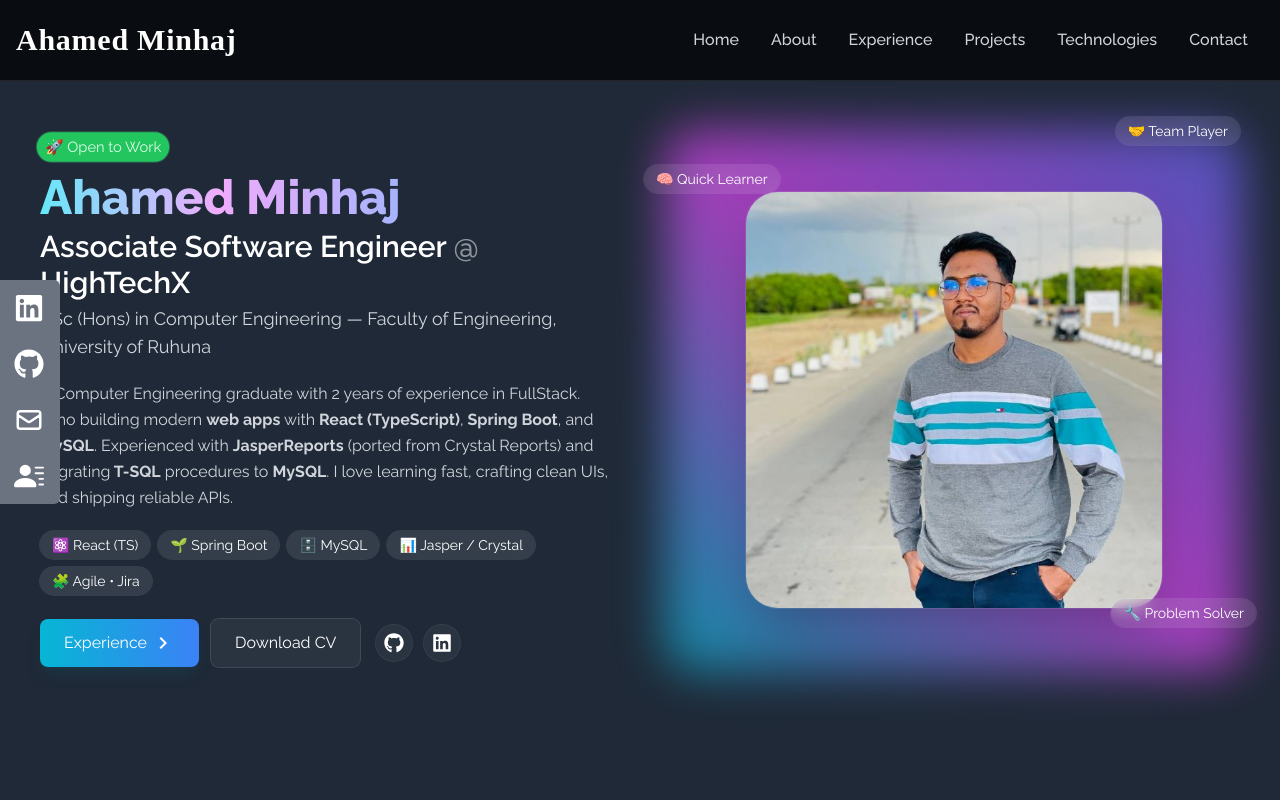
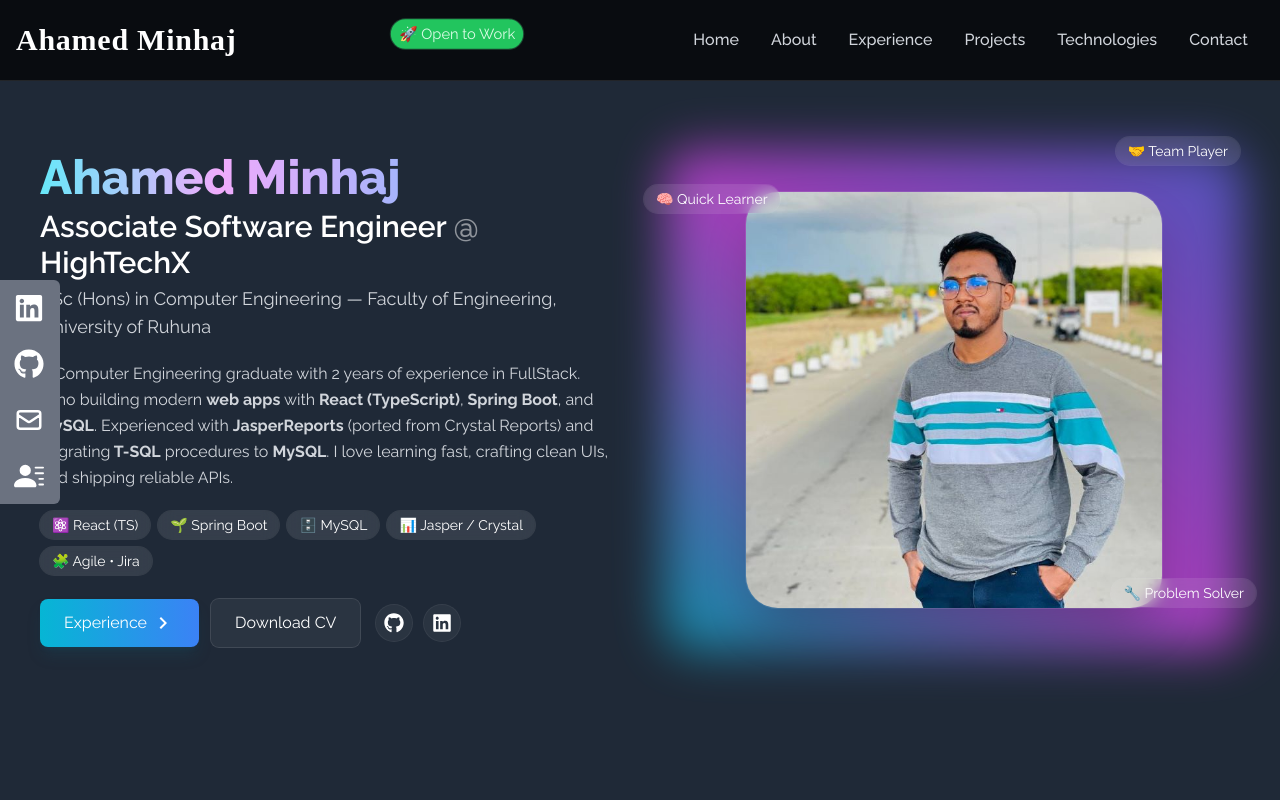
Before and after one commit to AhamedMinhaj456/Ahamed-Minhaj-Portfolio, a React (Create React App) app: page / in a window 1280 px wide. Shown: the top 800 px of the page. Built offline with nearby package versions, Linux system fonts and the light colour scheme.

Commit message:
open to work added

```diff
--- a/src/components/Home.jsx
+++ b/src/components/Home.jsx
@@ -1,4 +1,4 @@
-import { useEffect, useState } from "react";
+import React from "react";
 import HeroImage from "../assets/dp.jpg";
 import { MdOutlineKeyboardArrowRight } from "react-icons/md";
 import { Link } from "react-scroll";
@@ -11,17 +11,6 @@
 );
 
 const Home = () => {
-  const [active, setActive] = useState(false);
-
-  useEffect(() => {
-    const interval = setInterval(() => {
-      setActive(prev => !prev);
-    }, 600);
-
-    return () => clearInterval(interval);
-  }, []);
-
-
   return (
     <div
       name="home"
@@ -35,19 +24,11 @@
         <div className="grid grid-cols-1 md:grid-cols-2 gap-10 md:gap-14 w-full">
           {/* Left: Text */}
           <div className="flex flex-col justify-center">
-            <p className="mb-3 inline-flex items-center gap-2 text-xs sm:text-sm text-green-100">
-      <span
-        className={`px-2 py-1 rounded-full ring-1 transition-all duration-300
-          ${
-            active
-              ? "bg-green-500 ring-green-400/30 scale-105"
-              : "bg-green-500/20 ring-green-400/30"
-          }
-        `}
-      >
-        🚀 Open to Work
-      </span>
-    </p>
+            {/* <p className="mb-3 inline-flex items-center gap-2 text-xs sm:text-sm text-white/80">
+              <span className="px-2 py-1 rounded-full bg-white/10 ring-1 ring-white/10">
+                🚀 Open to opportunities
+              </span>
+            </p> */}
 
             <h1 className="text-4xl sm:text-5xl font-extrabold leading-tight">
               <span className="bg-clip-text text-transparent bg-gradient-to-r from-cyan-300 via-fuchsia-300 to-indigo-300">
@@ -56,25 +37,18 @@
             </h1>
 
             <h2 className="mt-2 text-2xl sm:text-3xl font-semibold">
-              Associate Software Engineer{" "}
-              <span className="text-white/50">@</span> HighTechX
+              Associate Software Engineer <span className="text-white/50">@</span> HighTechX
             </h2>
 
             <h3 className="mt-1 text-base sm:text-lg text-gray-300">
-              BSc (Hons) in Computer Engineering — Faculty of Engineering,
-              University of Ruhuna
+              BSc (Hons) in Computer Engineering — Faculty of Engineering, University of Ruhuna
             </h3>
 
             <p className="text-gray-300 py-5 max-w-xl leading-relaxed">
-              A Computer Engineering graduate with 2 years of experience in
-              FullStack. Who building modern <strong>web apps</strong> with
-              <strong> React (TypeScript)</strong>, <strong>Spring Boot</strong>
-              , and <strong>MySQL</strong>. Experienced with{" "}
-              <strong>JasperReports</strong> (ported from Crystal Reports) and
-              migrating
-              <strong> T-SQL</strong> procedures to <strong>MySQL</strong>. I
-              love learning fast, crafting clean UIs, and shipping reliable
-              APIs.
+              A Computer Engineering graduate with 2 years of experience in FullStack. Who building modern <strong>web apps</strong> with
+              <strong> React (TypeScript)</strong>, <strong>Spring Boot</strong>, and <strong>MySQL</strong>.
+              Experienced with <strong>JasperReports</strong> (ported from Crystal Reports) and migrating
+              <strong> T-SQL</strong> procedures to <strong>MySQL</strong>. I love learning fast, crafting clean UIs, and shipping reliable APIs.
             </p>
 
             {/* Tech chips */}
@@ -102,7 +76,7 @@
 
               {/* Optional: update hrefs */}
               <a
-                href="/Ahamed_Minhaj.pdf"
+                href= "/Ahamed_Minhaj.pdf"
                 target="_blank"
                 rel="noopener noreferrer"
                 className="px-6 py-3 rounded-lg ring-1 ring-white/15 bg-white/5 hover:bg-white/10 transition"
@@ -112,7 +86,7 @@
 
               <div className="flex items-center gap-3 ml-1">
                 <a
-                  href="https://github.com/ahamedminhaj456"
+                  href= "https://github.com/ahamedminhaj456"
                   target="_blank"
                   rel="noopener noreferrer"
                   className="p-2 rounded-full bg-white/5 ring-1 ring-white/10 hover:bg-white/10 transition"
@@ -122,7 +96,7 @@
                   <FaGithub className="text-xl" />
                 </a>
                 <a
-                  href="https://www.linkedin.com/in/ahamed-minhaj-24697a215/"
+                  href= "https://www.linkedin.com/in/ahamed-minhaj-24697a215/"
                   target="_blank"
                   rel="noopener noreferrer"
                   className="p-2 rounded-full bg-white/5 ring-1 ring-white/10 hover:bg-white/10 transition"
--- a/src/components/NavBar.jsx
+++ b/src/components/NavBar.jsx
@@ -1,4 +1,4 @@
-import React, { useState } from "react";
+import React, { useState, useEffect } from "react";
 import { FaBars, FaTimes } from "react-icons/fa";
 import { Link } from "react-scroll";
 
@@ -13,6 +13,16 @@
     { id: 5, link: "Technologies" },
     { id: 6, link: "contact" }
   ];
+
+    const [active, setActive] = useState(false);
+
+    useEffect(() => {
+      const interval = setInterval(() => {
+        setActive((prev) => !prev);
+      }, 600);
+
+      return () => clearInterval(interval);
+    }, []);
 
   return (
     <header className="fixed top-0 left-0 right-0 z-50 bg-black/70 backdrop-blur-md border-b border-white/10">
@@ -31,7 +41,22 @@
           >
             Ahamed Minhaj
           </h1>
+
         </Link>
+
+              <p className="mb-3 inline-flex items-center gap-2 text-xs sm:text-sm text-green-100">
+      <span
+        className={`px-2 py-1 rounded-full ring-1 transition-all duration-300
+          ${
+            active
+              ? "bg-green-500 ring-green-400/30 scale-105"
+              : "bg-green-500/20 ring-green-400/30"
+          }
+        `}
+      >
+        🚀 Open to Work
+      </span>
+    </p>
 
         {/* Desktop menu */}
         <ul className="hidden md:flex">
```
